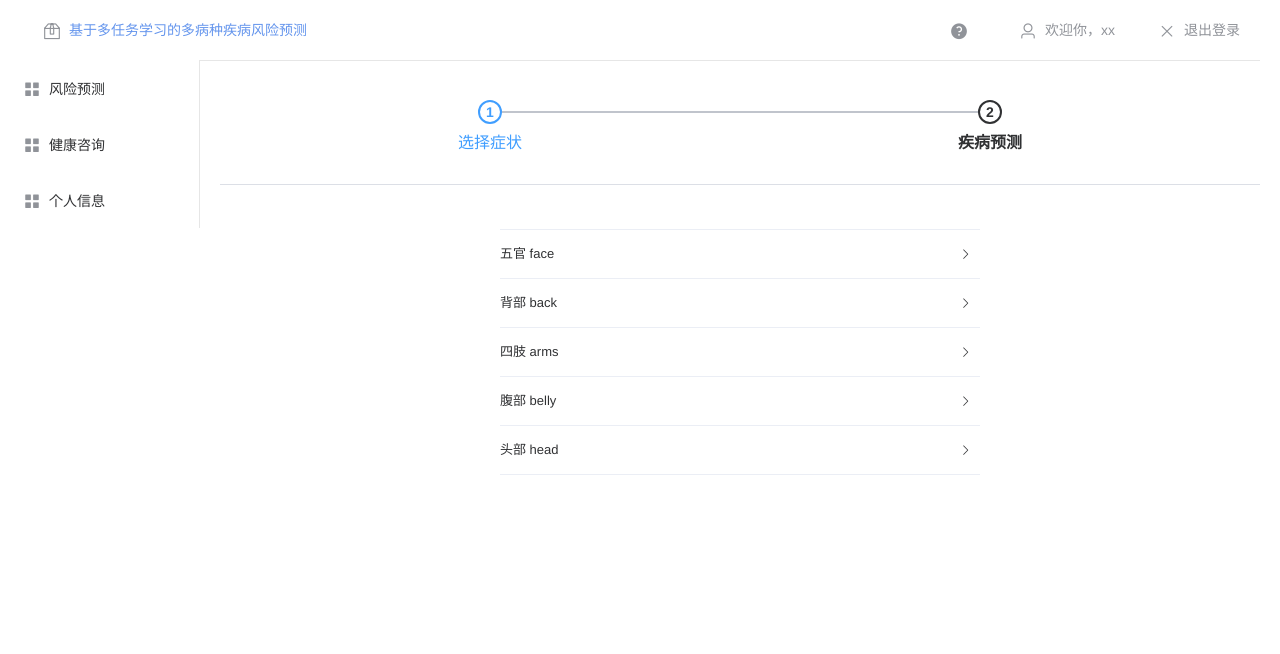
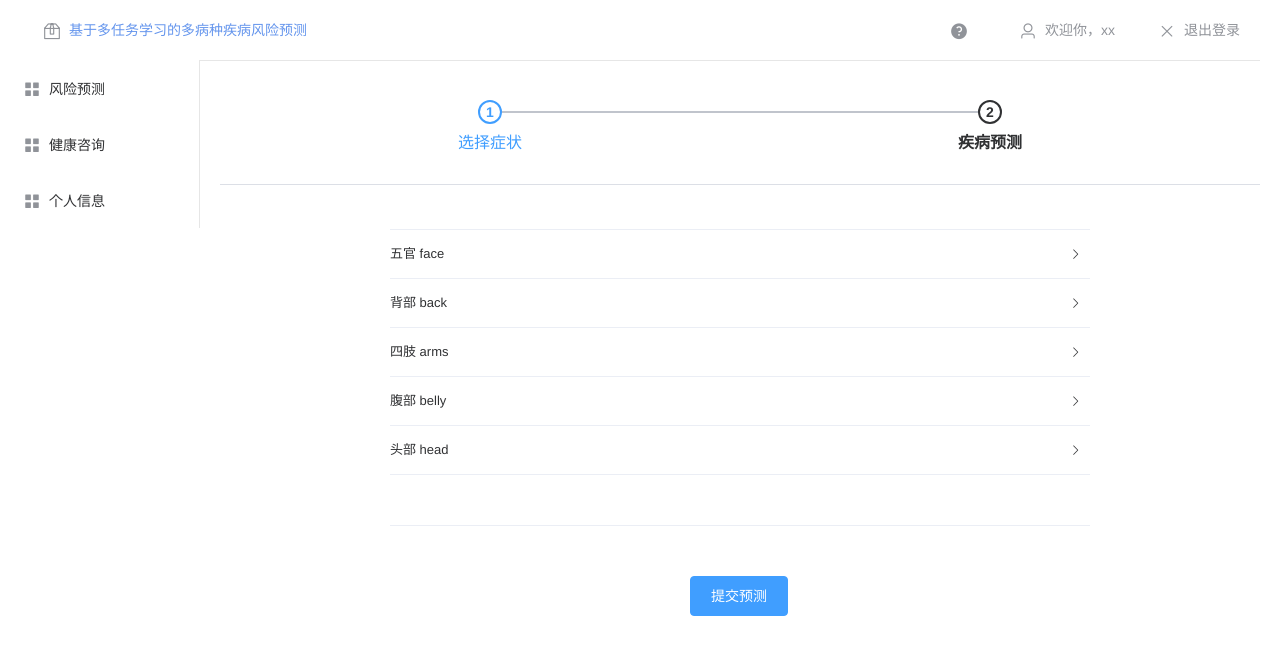
Before and after one commit to 17630970381/soft9v3.0web, a Vue app: page /#/UserSideBar/Predict in a window 1280 px wide. Shown: the top 654 px of the page. Built offline with nearby package versions, Linux system fonts and the light colour scheme.

Commit message:
添加了症状tag，能和选项卡互相影响

```diff
--- a/src/components/user/Predict.vue
+++ b/src/components/user/Predict.vue
@@ -11,18 +11,40 @@
 
     <el-divider></el-divider>
 
-    <el-main id="select">
-        <el-collapse v-model="symptom.activeNames" >
-            <el-collapse-item v-for="(p) of symptom.part" :key="p.index" :title="`${p.name} ${p.index}`">
-                <span v-for="(symp) of p.symp" :key="symp.index">
+    <!-- -------------------------------------症状选择页面---------------------------------------------- -->
+    <el-main  v-show="symptom.isShow">
+        <el-collapse v-model="symptom.activeNames" id="select">
+            <el-collapse-item v-for="(p,index1) of symptom.part" :key="p.code" :title="`${p.name} ${p.code}`">
+                <span v-for="(symp,index2) of p.symp" :key="symp.code">
                     <span class="partName">{{symp.name}}</span>
                     <el-switch
                     v-model="symp.isGet"
+                    @change="changeGetted(index1,index2)"
                     ></el-switch>
                 </span>
             </el-collapse-item>
+            <div style="height: 50px;">
+                <el-tag
+                    class="tag"
+                    v-for="tag in symptom.getted"
+                    :key="tag.code"
+                    closable
+                    @close="delTag(tag.code)"
+                    >
+                    {{tag.name}}
+                </el-tag>
+            </div>
         </el-collapse>
+        <el-button id="next" type="primary" @click="submitPredict" style="margin-left: 45%;margin-top: 50px;">
+            提交预测
+        </el-button>
     </el-main>
+
+    <!-- -------------------------------------疾病预测页面---------------------------------------------- -->
+    <el-main v-show="predict.isShow">
+
+    </el-main>
+
   </div>
 </template>
 
@@ -34,122 +56,157 @@ export default {
             step: 1,
             symptom: {
                 isShow: true,
-                activeNames: ['1'],
                 part:[{
-                        index:'face',
+                        code:'face',
                         name:'五官',
                         symp:[{
-                            index:'puffy_face_and_eyes',
+                            code:'puffy_face_and_eyes',
                             name:'脸和眼睛浮肿',
                             isGet:false,
                         },{
-                            index:'drying_and_tingling_lips',
+                            code:'drying_and_tingling_lips',
                             name:'嘴唇干燥',
                             isGet:false,
                         },{
-                            index:'sinus_pressure',
+                            code:'sinus_pressure',
                             name:'鼻窦炎',
                             isGet:false,
                         },{
-                            index:'runny_nose',
+                            code:'runny_nose',
                             name:'流鼻涕',
                             isGet:false,
                         },{
-                            index:'visual_disturbances',
+                            code:'visual_disturbances',
                             name:'视觉障碍',
                             isGet:false,
                         }]
                     },{
-                        index:'back',
+                        code:'back',
                         name:'背部',
                         symp:[{
-                            index:'back_pain',
+                            code:'back_pain',
                             name:'背痛',
                             isGet:false,
                         },{
-                            index:'scurring',
+                            code:'scurring',
                             name:'脱皮',
                             isGet:false,
                         },{
-                            index:'red_spots_over_body',
+                            code:'red_spots_over_body',
                             name:'小疹子',
                             isGet:false,
                         },{
-                            index:'muscle_weakness',
+                            code:'muscle_weakness',
                             name:'肌肉无力',
                             isGet:false,
                         }]
                     },{
-                        index:'arms',
+                        code:'arms',
                         name:'四肢',
                         symp:[{
-                            index:'weakness_in_limbs',
+                            code:'weakness_in_limbs',
                             name:'四肢无力',
                             isGet:false,
                         },{
-                            index:'swollen_extremeties',
+                            code:'swollen_extremeties',
                             name:'四肢肿胀',
                             isGet:false,
                         },{
-                            index:'knee_pain',
+                            code:'knee_pain',
                             name:'膝盖疼痛',
                             isGet:false,
                         },{
-                            index:'prominent_veins_on_calf',
+                            code:'prominent_veins_on_calf',
                             name:'小腿静脉突出',
                             isGet:false,
                         },{
-                            index:'hip_joint_pain',
+                            code:'hip_joint_pain',
                             name:'髋关节疼痛',
                             isGet:false,
                         }]
                     },{
-                        index:'belly',
+                        code:'belly',
                         name:'腹部',
                         symp:[{
-                            index:'abdominal_pain',
+                            code:'abdominal_pain',
                             name:'腹痛',
                             isGet:false,
                         },{
-                            index:'diarrhoea',
+                            code:'diarrhoea',
                             name:'腹泻',
                             isGet:false,
                         },{
-                            index:'swelling_of_stomach',
+                            code:'swelling_of_stomach',
                             name:'胃部肿胀',
                             isGet:false,
                         },{
-                            index:'palpitations',
+                            code:'palpitations',
                             name:'心悸',
                             isGet:false,
                         }]
                     },{
-                        index:'head',
+                        code:'head',
                         name:'头部',
                         symp:[{
-                            index:'dizziness',
+                            code:'dizziness',
                             name:'头晕',
                             isGet:false,
                         },{
-                            index:'depression',
+                            code:'depression',
                             name:'抑郁',
                             isGet:false,
                         }]
                     }
                 ],
-
+                getted:[
+                ]
+            },
+            predict: {
+                isShow: false,
             }
         }
     },
 
     methods:{
-        swtch(index){
-            for(var i = 0;i<this.symptom.part.length;i++){
-                if(this.symptom.part[i].index != index){
-                    this.symptom.part[i].active = false;
+        submitPredict(){
+            this.symptom.isShow = false;
+            this.step = 2;
+            this.predict.isShow = true;
+        },
+
+        // 选项变化时同步更改tag
+        changeGetted(pindex,sindex){
+            if(this.symptom.part[pindex].symp[sindex].isGet){
+                let newGet = {
+                    name: this.symptom.part[pindex].symp[sindex].name,
+                    code: this.symptom.part[pindex].symp[sindex].code,
+                    p_index: pindex,
+                    s_index: sindex,
+                };
+                this.symptom.getted.push(newGet);
+            }else{
+                for(let g_index in this.symptom.getted){
+                    let g = this.symptom.getted[g_index];
+                    if(g.code == this.symptom.part[pindex].symp[sindex].code){
+                        this.symptom.getted.splice(g_index,1);
+                    }
                 }
             }
         },
+
+        // 删除tag时同步去除选项
+        delTag(t_code){
+            for(let g_index in this.symptom.getted){
+                let g = this.symptom.getted[g_index];
+                if(g.code == t_code){
+                    let pindex = g.p_index;
+                    let sindex = g.s_index;
+                    this.symptom.part[pindex].symp[sindex].isGet = false;
+                    this.symptom.getted.splice(g_index,1);
+                }
+
+            }
+        }
     }
 }
 
@@ -167,8 +224,19 @@ export default {
     }
 
     #select{
-        width: 50%;
+        width: 70%;
         margin-left: auto;
         margin-right: auto;
     }
+
+    #next{
+        margin-left: auto;
+        margin-right: auto;
+    }
+
+    .tag{
+        margin-top: 5px;
+        margin-bottom: 5px;
+        margin-left: 8px;
+    }
 </style>
```
